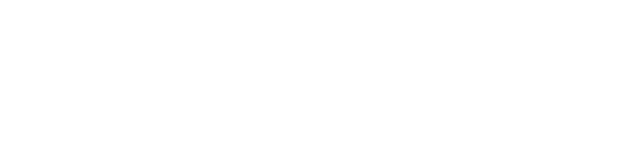
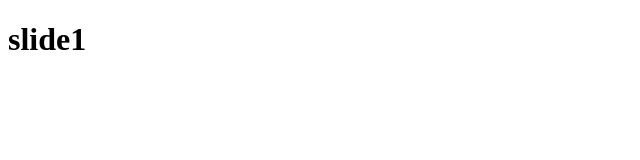
Before and after one commit to Negneon/c3, a plain HTML site: page index.html in a window 1280 px wide. Shown: the whole page, without its empty margins (0-640 px from the left). Drawn offline with Linux system fonts and the light colour scheme.

Commit message:
slided cr

```diff
--- a/index.html
+++ b/index.html
@@ -7,5 +7,10 @@
 </head>
 <body>
     <h1><header></header></h1>
+    <div class="slider">
+        <h1>slide1</h1>
+
+
+    </div>
 </body>
 </html>
--- a/style.css
+++ b/style.css
@@ -1,3 +1,6 @@
 header{
     background-color: aqua;
 }
+.slider{
+    background-color: blueviolet;
+}
```
